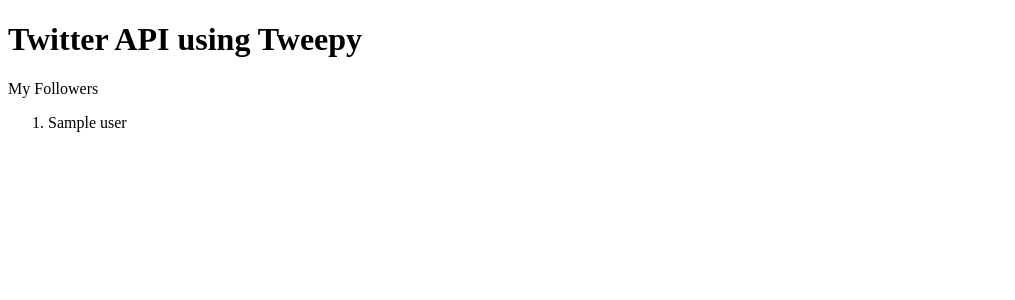
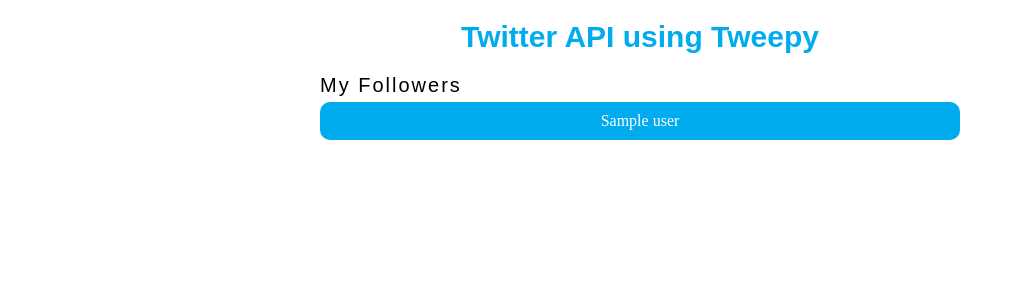
Before and after one commit to Ninad10code/Twitter_API_test, a Django app: template twitter_api_test/templates/index.html in a window 1280 px wide. Shown: the top 300 px of the page, without its empty margins (0-1015 px from the left). Run offline with Django 3.2, Linux system fonts and the light colour scheme; the template is opened without the code that fills it: most values are stand-ins (such as "Sample title", 1, 10 or a date in 2020).

Commit message:
static folder and dirs added and styling changed for index.html

```diff
--- a/twitter_api_test/Twitter_Python/views.py
+++ b/twitter_api_test/Twitter_Python/views.py
@@ -13,7 +13,7 @@
     ids = api.followers_ids(screen_name='ninad_dadmal',count=30)
     myFollowers=[]
     for users in api.lookup_users(user_ids=ids):
-        print("https://twitter.com/{}".format(users.screen_name))
+        # print("https://twitter.com/{}".format(users.screen_name))
         myFollowers.append(users.screen_name)
     mydictonary={
         "myFollowers":myFollowers,
--- /dev/null
+++ b/twitter_api_test/static/index.css
@@ -0,0 +1,41 @@
+*{
+    margin: 0;
+    padding: 0;
+
+}
+
+h1{
+    font-family: Arial, Helvetica, sans-serif;
+    font-size: 30px;
+    padding: 20px;
+    color: #00acee;
+    text-align: center;
+}
+
+.followers{
+    margin: 0 auto;
+    display: block;
+    width: 50%;
+}
+.followers p{
+    font-size: 20px;
+    color: black;
+    font-family: Arial, Helvetica, sans-serif;
+    letter-spacing: 2px;
+}
+
+.followers ol{
+    margin: 0 auto;
+    display: block;
+    text-align: center;
+}
+
+li{
+    background-color: #00acee;
+    color: white;
+    margin-top: 5px;
+    margin-bottom: 5px;
+    padding: 10px;
+    border: 0 solid;
+    border-radius: 10px;
+}
--- a/twitter_api_test/templates/index.html
+++ b/twitter_api_test/templates/index.html
@@ -1,8 +1,10 @@
+{% load static %}
 <!DOCTYPE html>
 <html lang="en">
 <head>
     <meta charset="UTF-8">
     <meta name="viewport" content="width=device-width, initial-scale=1.0">
+    <link rel="stylesheet" href="{% static 'index.css' %}">
     <title>{% block title %}Twiter API Test{% endblock %}</title>
 </head>
 <body>
--- a/twitter_api_test/twitter_api_test/settings.py
+++ b/twitter_api_test/twitter_api_test/settings.py
@@ -24,7 +24,7 @@
 SECRET_KEY = 'qlfde=jmsmf!zf6=+cng&a&9=l#m=7q240s3!26t1qxwbo*v%&'
 
 # SECURITY WARNING: don't run with debug turned on in production!
-DEBUG = False
+DEBUG = True
 
 ALLOWED_HOSTS = ['*']
 
@@ -120,3 +120,6 @@
 # https://docs.djangoproject.com/en/3.1/howto/static-files/
 
 STATIC_URL = '/static/'
+STATICFILES_DIRS=[
+    os.path.join(BASE_DIR,'static')
+]
```
